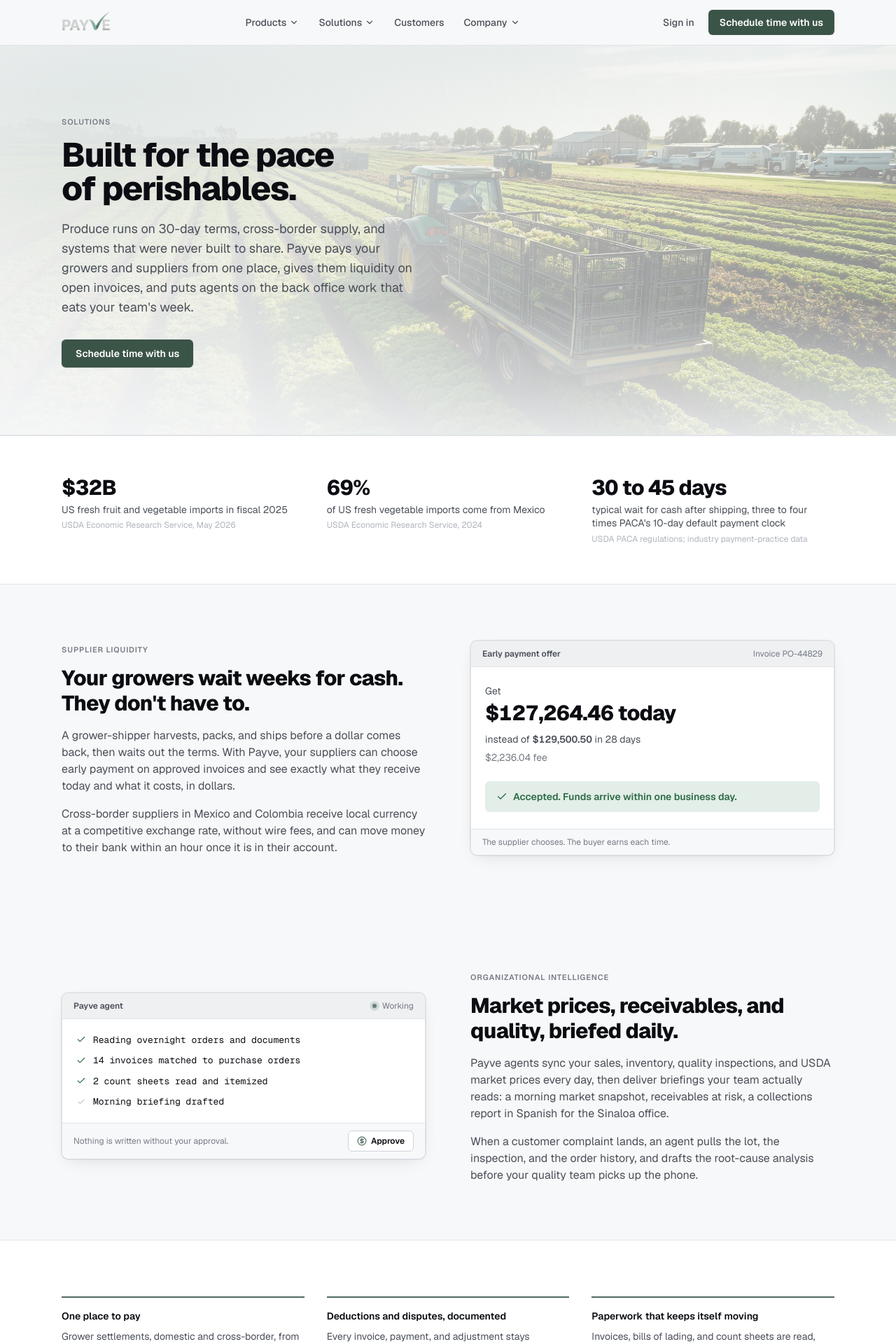
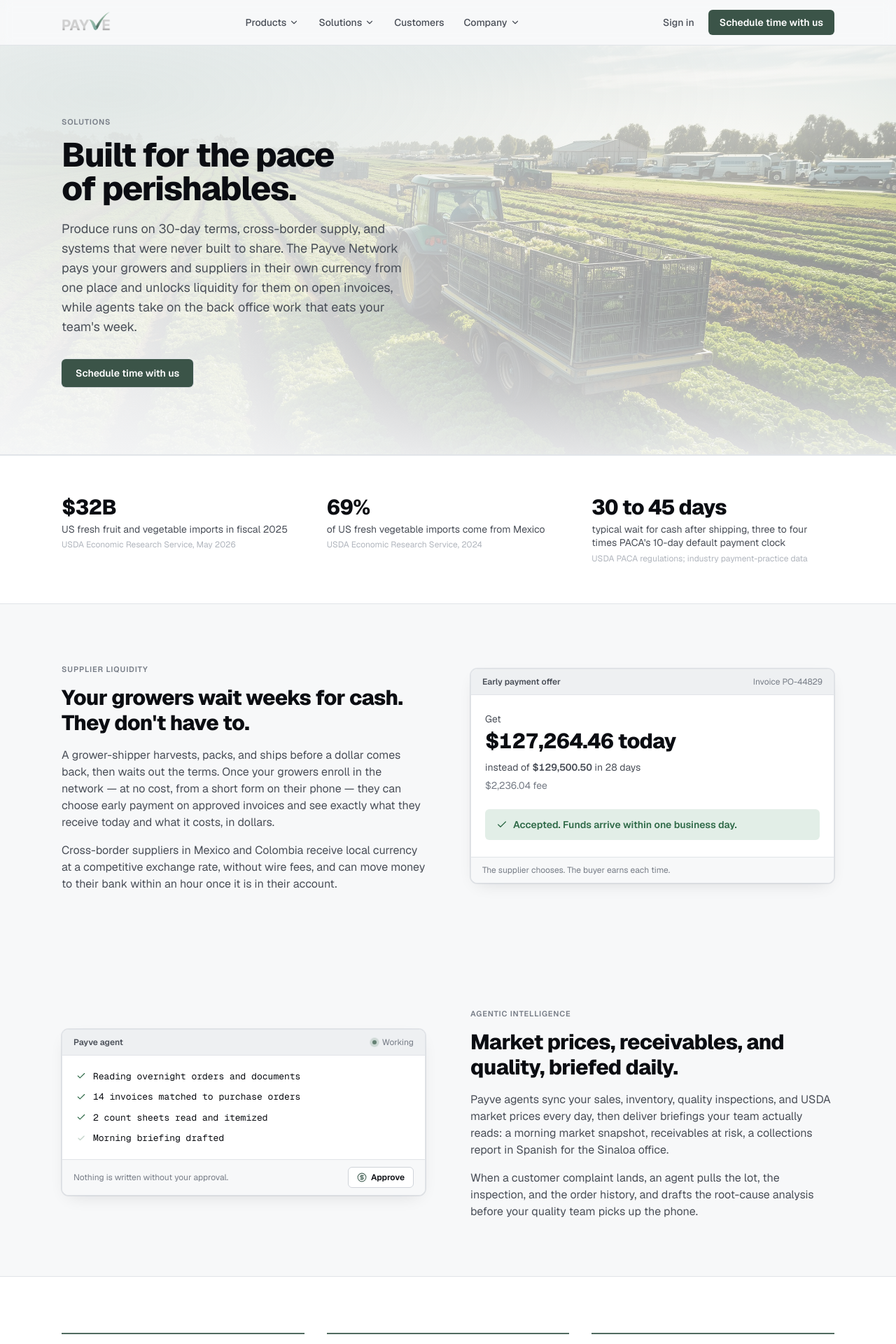
Before and after one commit to aarcher4/payve-landing, a Next.js app: page /solutions/fresh-produce in a window 1280 px wide. Shown: the top 1920 px of the page at 70% size. Built offline with nearby package versions, Linux system fonts and the light colour scheme.

Commit message:
goal-loop iter 5: solutions pages in network-membership language
Co-Authored-By: Claude Fable 5 <noreply@anthropic.com>
Claude-Session: https://claude.ai/code/session_01JosAavG95bfCZxHWgiLLvX

```diff
--- a/app/solutions/fresh-produce/page.tsx
+++ b/app/solutions/fresh-produce/page.tsx
@@ -11,7 +11,7 @@ import { EarlyPayDemo, AgentsDemo } from "../../components/home/demos";
 export const metadata: Metadata = {
   title: "Fresh produce",
   description:
-    "Payve for growers, shippers, distributors, and importers moving perishables across the US, Mexico, and Colombia.",
+    "The Payve Network for growers, shippers, distributors, and importers moving perishables across the US, Mexico, Colombia, Brazil, and the EU.",
 };
 
 export default function FreshProducePage() {
@@ -23,7 +23,7 @@ export default function FreshProducePage() {
         image="/images/hero-produce.jpg"
         imageAlt="A tractor hauling harvest crates through rows of leafy crops"
         atmosphere
-        sub="Produce runs on 30-day terms, cross-border supply, and systems that were never built to share. Payve pays your growers and suppliers from one place, gives them liquidity on open invoices, and puts agents on the back office work that eats your team's week."
+        sub="Produce runs on 30-day terms, cross-border supply, and systems that were never built to share. The Payve Network pays your growers and suppliers in their own currency from one place and unlocks liquidity for them on open invoices, while agents take on the back office work that eats your team's week."
       />
 
       <StatStrip
@@ -53,9 +53,10 @@ export default function FreshProducePage() {
       >
         <p>
           A grower-shipper harvests, packs, and ships before a dollar comes
-          back, then waits out the terms. With Payve, your suppliers can
-          choose early payment on approved invoices and see exactly what they
-          receive today and what it costs, in dollars.
+          back, then waits out the terms. Once your growers enroll in the
+          network &mdash; at no cost, from a short form on their phone &mdash;
+          they can choose early payment on approved invoices and see exactly
+          what they receive today and what it costs, in dollars.
         </p>
         <p>
           Cross-border suppliers in Mexico and Colombia receive local
@@ -67,7 +68,7 @@ export default function FreshProducePage() {
 
       <SplitSection
         flip
-        eyebrow="Organizational intelligence"
+        eyebrow="Agentic intelligence"
         title="Market prices, receivables, and quality, briefed daily."
         visual={<AgentsDemo />}
       >
@@ -87,7 +88,7 @@ export default function FreshProducePage() {
       <FeatureGrid
         items={[
           {
-            title: "One place to pay",
+            title: "One network to pay",
             body: "Grower settlements, domestic and cross-border, from one place: US growers get bank transfers, Mexican and Colombian suppliers get local currency. One payment run, one approval.",
           },
           {
--- a/app/solutions/packaging/page.tsx
+++ b/app/solutions/packaging/page.tsx
@@ -9,7 +9,7 @@ import StatStrip from "../../components/site/StatStrip";
 export const metadata: Metadata = {
   title: "Packaging",
   description:
-    "Payve for packaging manufacturers and converters: early pay on approved invoices, agents on order entry and statements, and cross-border payments without wire fees.",
+    "The Payve Network for packaging manufacturers and converters: working capital on approved invoices, agents on order entry and statements, and cross-border payments without wire fees.",
 };
 
 export default function PackagingPage() {
@@ -21,7 +21,7 @@ export default function PackagingPage() {
         image="/images/hero-packaging.jpg"
         imageAlt="Stacked corrugated cartons and paper rolls inside a sunlit packaging plant"
         atmosphere
-        sub="The food chain is corrugated's largest customer, and the plants that serve it sell on terms while board prices move monthly and harvest orders arrive in surges. Payve turns approved invoices into working capital when you choose, and puts agents on the order entry and statements."
+        sub="The food chain is corrugated's largest customer, and the plants that serve it sell on terms while board prices move monthly and harvest orders arrive in surges. When your customers pay through the Payve Network, approved invoices become working capital you can take when you choose — and agents handle the order entry and statements."
       />
 
       <StatStrip
@@ -48,7 +48,7 @@ export default function PackagingPage() {
         items={[
           {
             title: "Approved invoices become cash when you choose",
-            body: "When a customer approves your invoice through Payve, you can choose early payment per invoice, with the exact dollars and the fee in view before you decide.",
+            body: "When a customer approves your invoice through the Payve Network, you can choose early payment per invoice, with the exact dollars and the fee in view before you decide.",
           },
           {
             title: "Releases entered by agents",
--- a/app/solutions/seafood/page.tsx
+++ b/app/solutions/seafood/page.tsx
@@ -9,7 +9,7 @@ import StatStrip from "../../components/site/StatStrip";
 export const metadata: Metadata = {
   title: "Seafood",
   description:
-    "Payve for seafood importers and processors: supplier payments, early pay on approved invoices, and agents on cold chain paperwork.",
+    "The Payve Network for seafood importers and processors: supplier payments in local currency, liquidity on approved invoices, and agents on cold chain paperwork.",
 };
 
 export default function SeafoodPage() {
@@ -21,7 +21,7 @@ export default function SeafoodPage() {
         image="/images/hero-seafood.jpg"
         imageAlt="A boat crane lifting insulated seafood totes onto a sunny quay"
         atmosphere
-        sub="An importer's cash sits on the water for weeks while the cold chain runs on strict timing and paperwork. Payve handles the supplier payments and puts agents on the documentation."
+        sub="An importer's cash sits on the water for weeks while the cold chain runs on strict timing and paperwork. The Payve Network pays your suppliers in their own currency and unlocks liquidity for them on approved invoices, while agents handle the documentation."
       />
 
       <StatStrip
@@ -52,7 +52,7 @@ export default function SeafoodPage() {
           },
           {
             title: "Liquidity on open invoices",
-            body: "Seafood sellers have no PACA trust protecting them the way produce sellers do. Suppliers can choose early payment on approved invoices and see the exact dollars and the fee before they decide.",
+            body: "Seafood sellers have no PACA trust protecting them the way produce sellers do. Suppliers who enroll in the network can choose early payment on approved invoices and see the exact dollars and the fee before they decide.",
           },
           {
             title: "Purchase orders drafted by agents",
```
Also changed, not shown: .goal-loop/GOAL.md, .goal-loop/PROGRESS.md.
